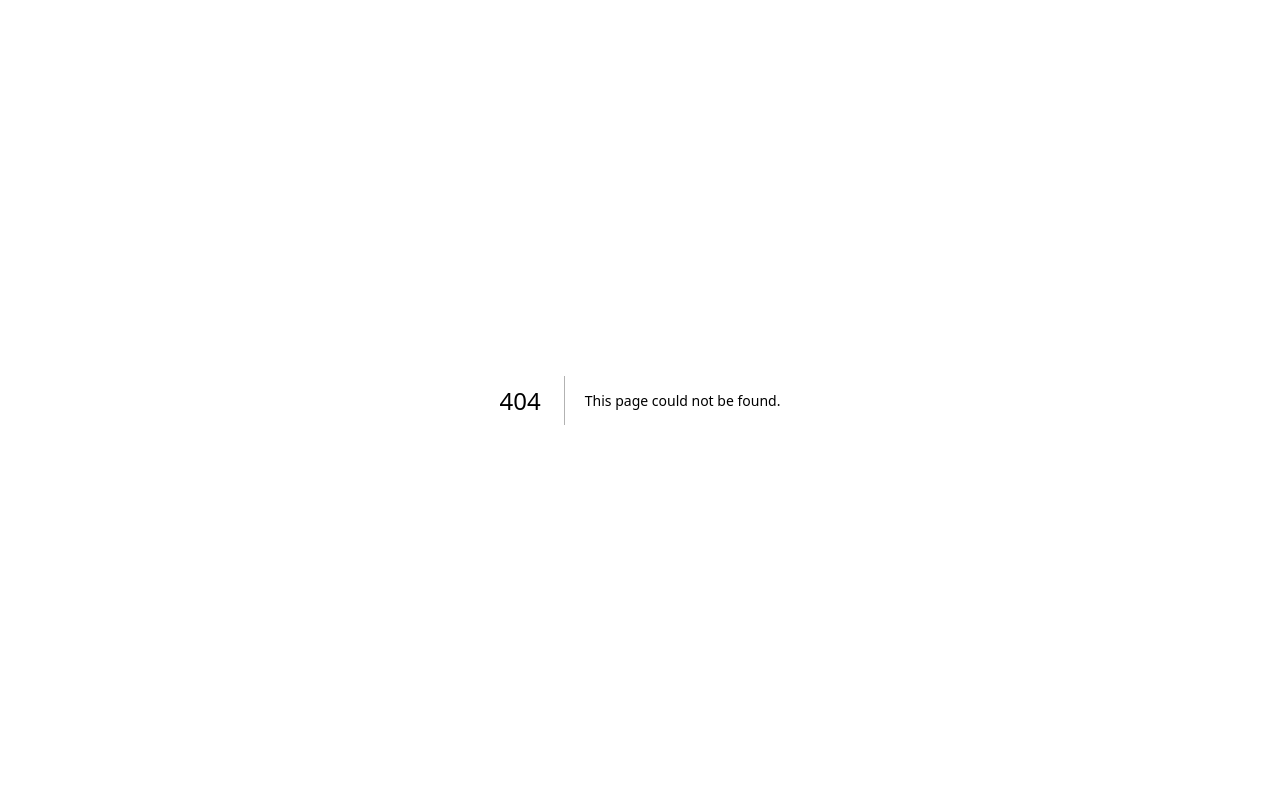
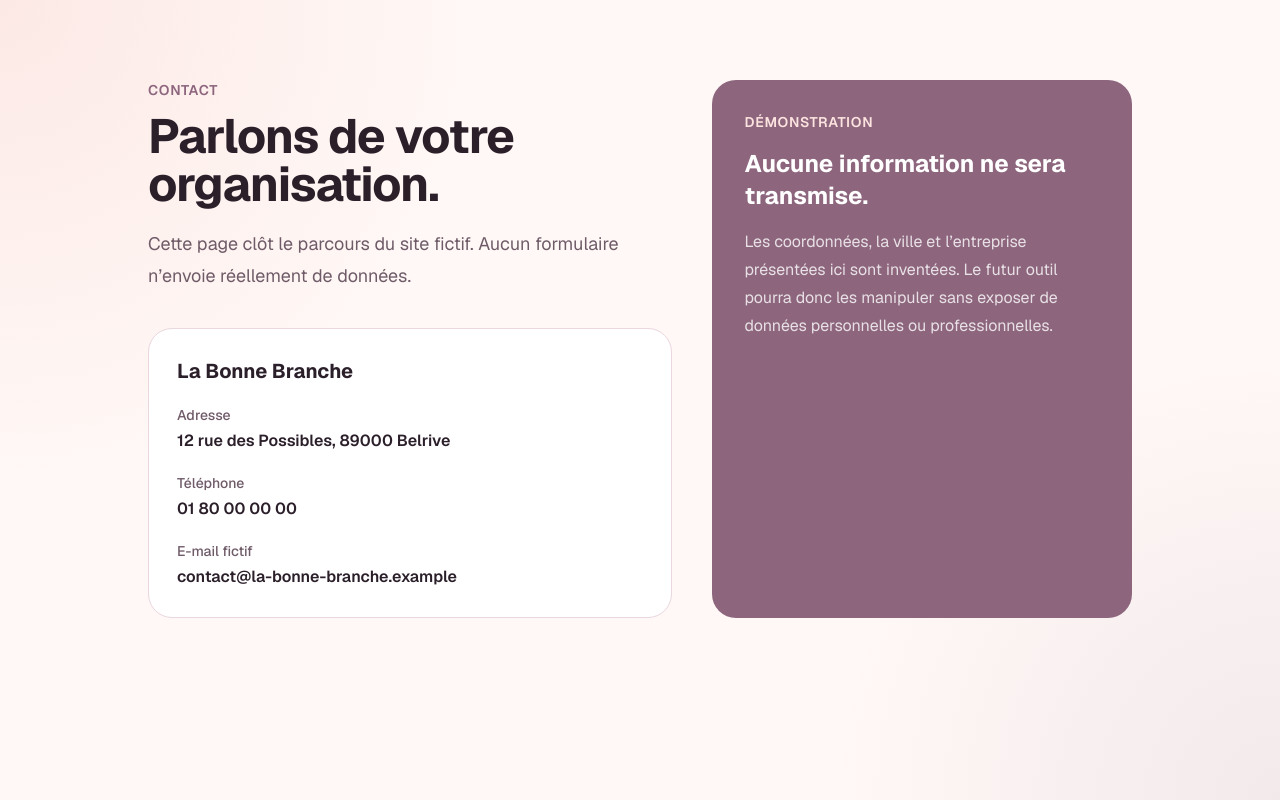
Before and after one commit to sebastien-duhaillier/la-bonne-branche, a Next.js app: page /contact in a window 1280 px wide. Before the commit this address had no page. Built offline with nearby package versions, Linux system fonts and the light colour scheme.

Commit message:
feat: ajouter app/contact/page.tsx

```diff
--- /dev/null
+++ b/app/contact/page.tsx
@@ -0,0 +1,69 @@
+import type { Metadata } from "next";
+
+export const metadata: Metadata = {
+  title: "Contact",
+  description: "Contacter l’agence fictive La Bonne Branche.",
+};
+
+export default function ContactPage() {
+  return (
+    <main>
+      <section className="mx-auto max-w-5xl px-5 py-16 sm:py-20">
+        <div className="grid gap-10 lg:grid-cols-[1fr_0.8fr]">
+          <div>
+            <p className="text-sm font-semibold uppercase tracking-wider text-primary">
+              Contact
+            </p>
+            <h1 className="mt-3 text-4xl font-bold tracking-tight text-foreground sm:text-5xl">
+              Parlons de votre organisation.
+            </h1>
+            <p className="mt-5 max-w-2xl text-lg leading-8 text-muted">
+              Cette page clôt le parcours du site fictif. Aucun formulaire
+              n’envoie réellement de données.
+            </p>
+
+            <div className="mt-9 rounded-3xl border border-border bg-surface p-7">
+              <h2 className="text-xl font-bold text-foreground">
+                La Bonne Branche
+              </h2>
+              <dl className="mt-5 grid gap-5">
+                <div>
+                  <dt className="text-sm font-medium text-muted">Adresse</dt>
+                  <dd className="mt-1 font-semibold text-foreground">
+                    12 rue des Possibles, 89000 Belrive
+                  </dd>
+                </div>
+                <div>
+                  <dt className="text-sm font-medium text-muted">Téléphone</dt>
+                  <dd className="mt-1 font-semibold text-foreground">
+                    01 80 00 00 00
+                  </dd>
+                </div>
+                <div>
+                  <dt className="text-sm font-medium text-muted">E-mail fictif</dt>
+                  <dd className="mt-1 font-semibold text-foreground">
+                    contact@la-bonne-branche.example
+                  </dd>
+                </div>
+              </dl>
+            </div>
+          </div>
+
+          <aside className="rounded-3xl bg-primary p-8 text-white">
+            <p className="text-sm font-semibold uppercase tracking-wider text-accent-soft">
+              Démonstration
+            </p>
+            <h2 className="mt-4 text-2xl font-bold">
+              Aucune information ne sera transmise.
+            </h2>
+            <p className="mt-4 leading-7 text-white/80">
+              Les coordonnées, la ville et l’entreprise présentées ici sont
+              inventées. Le futur outil pourra donc les manipuler sans exposer
+              de données personnelles ou professionnelles.
+            </p>
+          </aside>
+        </div>
+      </section>
+    </main>
+  );
+}
```
